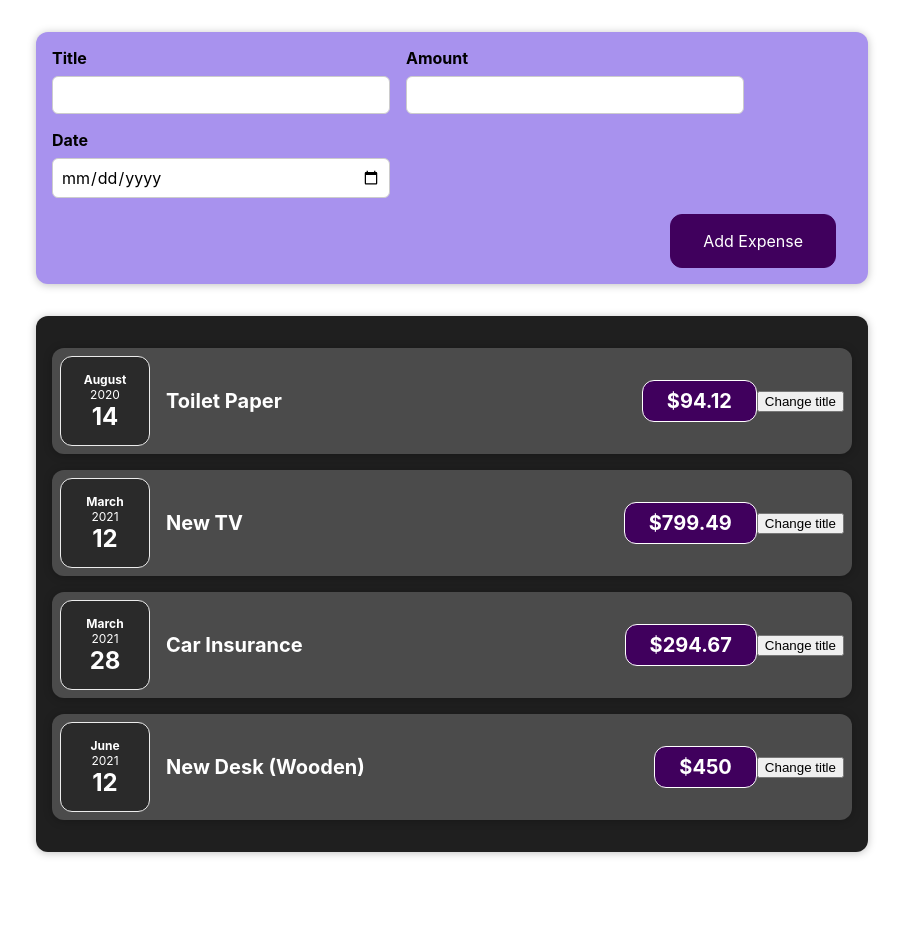
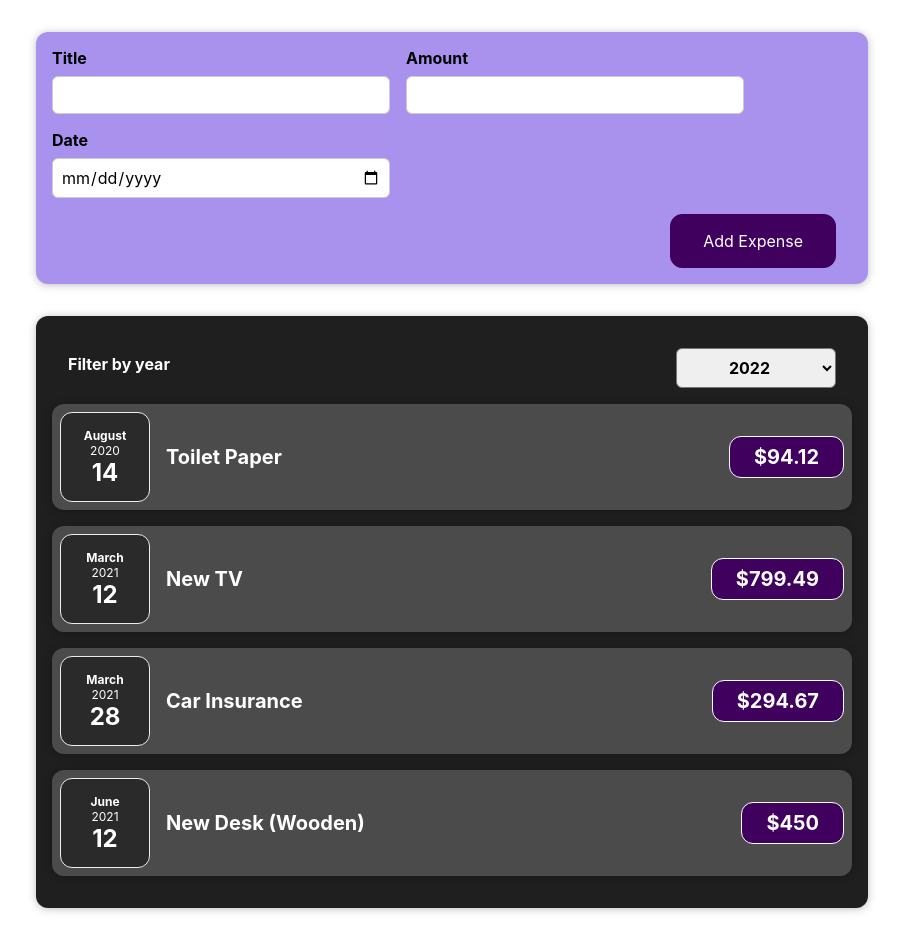
Before and after one commit to vamsi-verma/Expense-tracker, a React (Create React App) app: page / in a window 1280 px wide. Shown: the whole page, without its empty margins (188-1091 px from the left). Before the commit the page ends 884 px from the top, so only its background shows below. Built offline with nearby package versions, Linux system fonts and the light colour scheme.

Commit message:
05/06/2021 learning

```diff
--- a/src/App.js
+++ b/src/App.js
@@ -25,9 +25,14 @@
     },
   ];
 
+  const addExpenseHandler = (expense) => {
+    console.log("App.js file");
+    console.log(expense);
+  };
+
   return (
     <div>
-      <NewExpense />
+      <NewExpense onAddExpenseData={addExpenseHandler} />
       <Expenses items={expenses} />
     </div>
   );
--- a/src/components/Expenses/ExpenseItem.js
+++ b/src/components/Expenses/ExpenseItem.js
@@ -1,23 +1,16 @@
-import React, { useState } from "react";
+import React from "react";
 import ExpenseDate from "./ExpenseDate";
 import Card from "../UI/Card";
 import "./ExpenseItem.css";
 
 const ExpenseItem = (props) => {
-  const [title, setTitle] = useState(props.title);
-
-  const clickHandler = () => {
-    setTitle("Updated");
-  };
-
   return (
     <Card className="expense-item">
       <ExpenseDate date={props.date} />
       <div className="expense-item__description">
-        <h2>{title}</h2>
+        <h2>{props.title}</h2>
         <div className="expense-item__price">${props.amount}</div>
       </div>
-      <button onClick={clickHandler}>Change title</button>
     </Card>
   );
 };
--- a/src/components/Expenses/Expenses.js
+++ b/src/components/Expenses/Expenses.js
@@ -1,11 +1,22 @@
-import React from "react";
+import React, { useState } from "react";
 import ExpenseItem from "./ExpenseItem";
 import "./Expenses.css";
 import Card from "../UI/Card";
+import ExpensesFilter from "./ExpensesFilter";
 
 const Expenses = (props) => {
+  const [filteredYear, setFilteredYear] = useState("2022");
+  const filterChangeHandler = (selectedYear) => {
+    setFilteredYear(selectedYear);
+  };
+
   return (
+    <div>
       <Card className="expenses">
+        <ExpensesFilter
+          selectedDefault={filteredYear}
+          onChangeFilter={filterChangeHandler}
+        />
         <ExpenseItem
           title={props.items[0].title}
           amount={props.items[0].amount}
@@ -27,6 +38,7 @@
           date={props.items[3].date}
         />
       </Card>
+    </div>
   );
 };
 
--- /dev/null
+++ b/src/components/Expenses/ExpensesFilter.css
@@ -0,0 +1,24 @@
+.expenses-filter {
+  color: white;
+  padding: 0 1rem;
+}
+
+.expenses-filter__control {
+  display: flex;
+  width: 100%;
+  align-items: center;
+  justify-content: space-between;
+  margin: 1rem 0;
+}
+
+.expenses-filter label {
+  font-weight: bold;
+  margin-bottom: 0.5rem;
+}
+
+.expenses-filter select {
+  font: inherit;
+  padding: 0.5rem 3rem;
+  font-weight: bold;
+  border-radius: 6px;
+}
--- /dev/null
+++ b/src/components/Expenses/ExpensesFilter.js
@@ -0,0 +1,25 @@
+import React from "react";
+
+import "./ExpensesFilter.css";
+
+const ExpensesFilter = (props) => {
+  const dropdownChangeHandler = (event) => {
+    props.onChangeFilter(event.target.value);
+  };
+
+  return (
+    <div className="expenses-filter">
+      <div className="expenses-filter__control">
+        <label>Filter by year</label>
+        <select value={props.selectedDefault} onChange={dropdownChangeHandler}>
+          <option value="2022">2022</option>
+          <option value="2021">2021</option>
+          <option value="2020">2020</option>
+          <option value="2019">2019</option>
+        </select>
+      </div>
+    </div>
+  );
+};
+
+export default ExpensesFilter;
--- a/src/components/NewExpense/ExpenseForm.js
+++ b/src/components/NewExpense/ExpenseForm.js
@@ -1,9 +1,7 @@
 import React, { useState } from "react";
 import "./ExpenseForm.css";
 
-const ExpenseForm = () => {
-  //One way to use state
-
+const ExpenseForm = (props) => {
   const [enteredTitle, setEnteredTitle] = useState("");
   const [enteredAmount, setEnteredAmount] = useState("");
   const [enteredDate, setEnteredDate] = useState("");
@@ -44,7 +42,7 @@
       amount: enteredAmount,
       date: new Date(enteredDate),
     };
-    console.log(expensesData);
+    props.onSaveExpenseData(expensesData);
     setEnteredTitle("");
     setEnteredAmount("");
     setEnteredDate("");
@@ -67,7 +65,7 @@
           <input
             type="number"
             min="10"
-            step="5"
+            step="1"
             value={enteredAmount}
             onChange={amountChangeHandler}
           />
--- a/src/components/NewExpense/NewExpense.js
+++ b/src/components/NewExpense/NewExpense.js
@@ -2,10 +2,15 @@
 import ExpenseForm from "./ExpenseForm";
 import "./NewExpense.css";
 
-const NewExpense = () => {
+const NewExpense = (props) => {
+  const saveExpenseDataHandler = (enteredExpenseData) => {
+    const expenseData = { ...enteredExpenseData, id: Math.random().toString() };
+    props.onAddExpenseData(expenseData);
+  };
+
   return (
     <div className="new-expense">
-      <ExpenseForm />
+      <ExpenseForm onSaveExpenseData={saveExpenseDataHandler} />
     </div>
   );
 };
```
Lines whose indentation alone changed are shown as unchanged.
